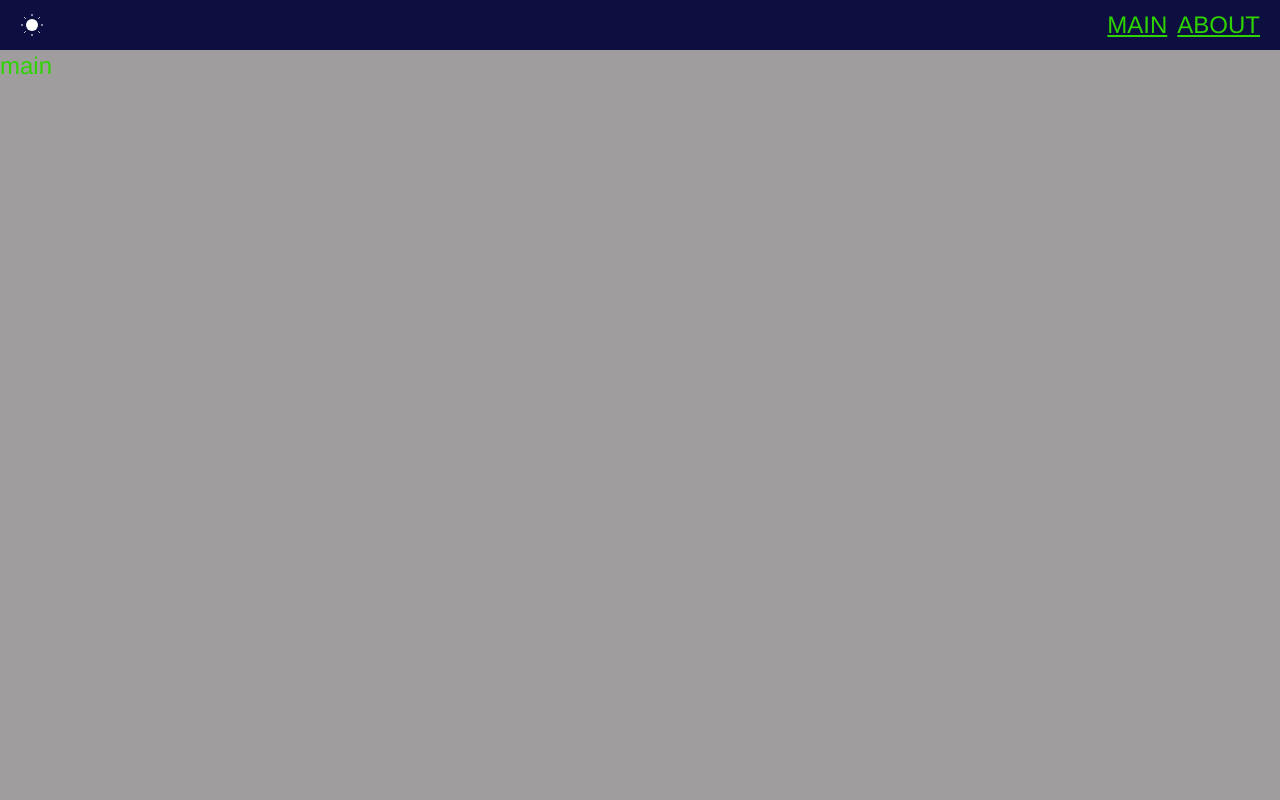
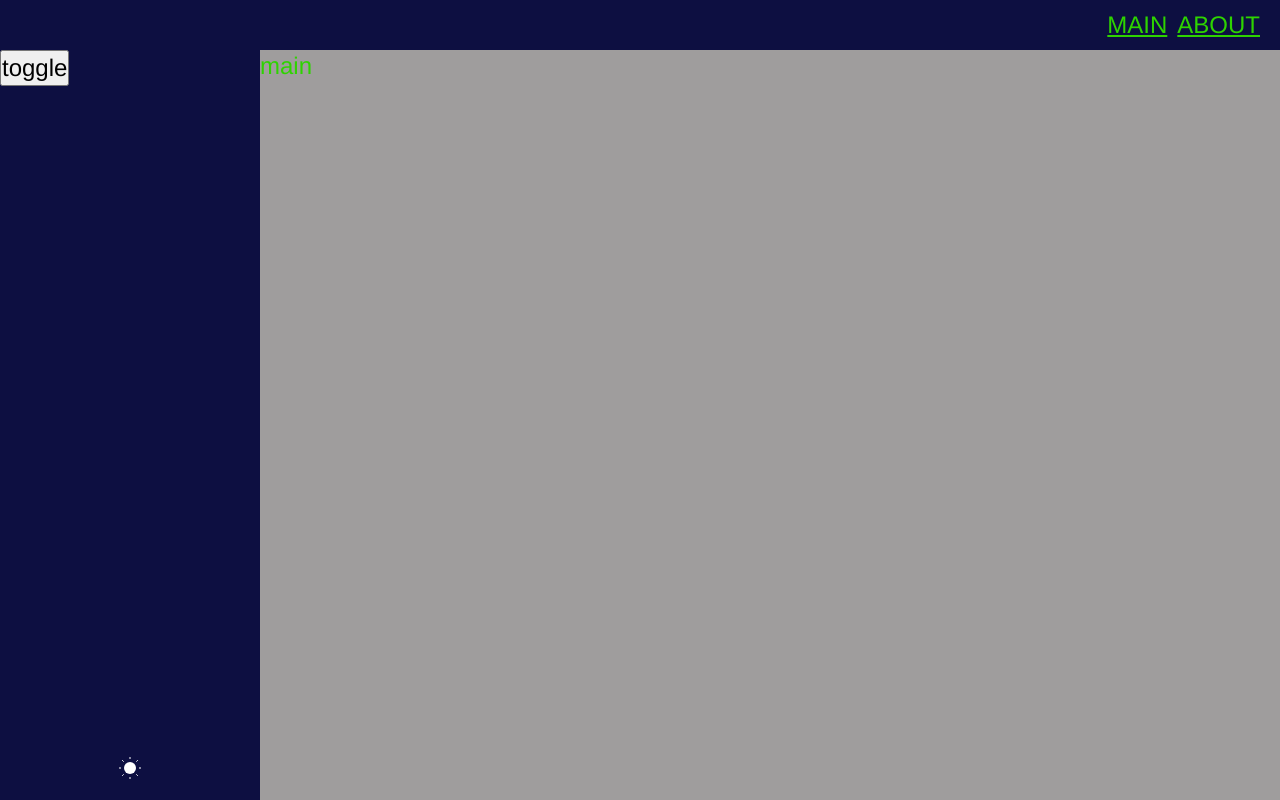
Before and after one commit to marchitecht/dashboard-ts, a React app: page / in a window 1280 px wide. Built offline with nearby package versions, Linux system fonts and the light colour scheme.

Commit message:
feat:navbar added

```diff
--- a/src/app/App.tsx
+++ b/src/app/App.tsx
@@ -1,4 +1,4 @@
-import { ReactElement} from "react";
+import { ReactElement } from "react";
 
 import "./styles/index.scss";
 import { Link } from "react-router-dom";
@@ -6,13 +6,17 @@ import { useTheme } from "./providers/ThemeProvider";
 import { AppRouter } from "./providers/router";
 import { Navbar } from "widgets/Navbar";
 import { classnames } from "shared/helpers/classnames/classnames";
+import { Sidebar } from "widgets/Sidebar";
 
 function App(): ReactElement {
   const { theme, toggleTheme } = useTheme();
   return (
-    <div className={classnames("app", {hovered: false}, [theme])}>
+    <div className={classnames("app", { hovered: false }, [theme])}>
       <Navbar />
-      <AppRouter />
+      <div className="app__content">
+        <Sidebar />
+        <AppRouter />
+      </div>
     </div>
   );
 }
--- a/src/app/providers/router/ui/AppRouter.tsx
+++ b/src/app/providers/router/ui/AppRouter.tsx
@@ -5,12 +5,19 @@ import { Route, Routes } from "react-router-dom";
 import { routeConfig } from "shared/config/routeConfig/route-config";
 
 export default function AppRouter() {
-
   return (
     <Suspense fallback={<div>Loading...</div>}>
       <Routes>
         {Object.values(routeConfig).map(({ path, element }) => (
-          <Route key={path} path={path} element={element} />
+          <Route
+            key={path}
+            path={path}
+            element={
+              <Suspense fallback={<div>Loading...</div>}>
+                <div className="page-wrapper">{element}</div>
+              </Suspense>
+            }
+          />
         ))}
       </Routes>
     </Suspense>
--- a/src/app/styles/index.scss
+++ b/src/app/styles/index.scss
@@ -9,3 +9,10 @@
   color: var(--primary-color);
   min-height: 100vh;
 }
+
+.app__content {
+  display: flex;
+}
+.page-wrapper {
+  flex-grow: 1;
+}
--- a/src/app/styles/variables/global.scss
+++ b/src/app/styles/variables/global.scss
@@ -10,5 +10,6 @@
 
   --navbar-height: 50px;
 
-
+  --sidebar-width: 260px;
+  --sidebar-width-collapsed: 80px;
 }
--- a/src/widgets/Navbar/ui/Navbar.tsx
+++ b/src/widgets/Navbar/ui/Navbar.tsx
@@ -2,17 +2,14 @@ import cls from "./Navbar.module.scss";
 import { useTheme } from "app/providers/ThemeProvider";
 import { classnames } from "shared/helpers/classnames/classnames";
 import Applink, { ApplinkTheme } from "shared/ui/Applink/Applink";
-import { ThemeSwitcher } from "shared/ui/ThemeSwitcher";
 
 interface NavbarProps {
   className?: string;
 }
 export default function Navbar({ className }: NavbarProps) {
-  const { toggleTheme } = useTheme();
 
   return (
     <div className={classnames(cls.navbar, {}, [className])}>
-      <ThemeSwitcher />
       <div className={cls.navbar__links}>
         <Applink theme={ApplinkTheme.PRIMARY} className={cls.mainLink} to="/">
           MAIN
--- a/src/widgets/Sidebar/ui/Sidebar/Sidebar.module.scss
+++ b/src/widgets/Sidebar/ui/Sidebar/Sidebar.module.scss
@@ -0,0 +1,17 @@
+.Sidebar {
+  height: calc(100vh - var(--navbar-height));
+  width: var(--sidebar-width);
+  background: var(--inverted-bg-color);
+  position: relative;
+  transition: width 0.3s;
+}
+.collapsed {
+  width: var(--sidebar-width-collapsed);
+}
+.switchers {
+  position: absolute;
+  bottom: 20px;
+  display: flex;
+  justify-content: center;
+  width: 100%;
+}
--- a/src/widgets/Sidebar/ui/Sidebar/Sidebar.tsx
+++ b/src/widgets/Sidebar/ui/Sidebar/Sidebar.tsx
@@ -1,17 +1,27 @@
-import React from 'react';
-import { classnames } from 'shared/helpers/classnames/classnames'
-import cls from './Sidebar.module.scss'
+import React, { useState } from "react";
+import { classnames } from "shared/helpers/classnames/classnames";
+import cls from "./Sidebar.module.scss";
+import { ThemeSwitcher } from "shared/ui/ThemeSwitcher";
 
 interface SidebarProps {
-    className?: string;
+  className?: string;
 }
 
-export default function Sidebar  ({className} : SidebarProps ) {
+export default function Sidebar({ className }: SidebarProps) {
+  const [collapsed, setCollapsed] = useState(false);
+  const toggle = () => {
+    setCollapsed((prev) => !prev);
+  };
 
-
-    return (
-        <div className={classnames(cls.Sidebar, {}, [className])}>
-
-        </div>
-    );
-};
+  return (
+    <div
+      className={classnames(cls.Sidebar, { [cls.collapsed]: collapsed }, [
+        className,
+      ])}>
+      <button onClick={toggle}>toggle</button>
+      <div className={cls.switchers}>
+        <ThemeSwitcher/>
+      </div>
+    </div>
+  );
+}
```
